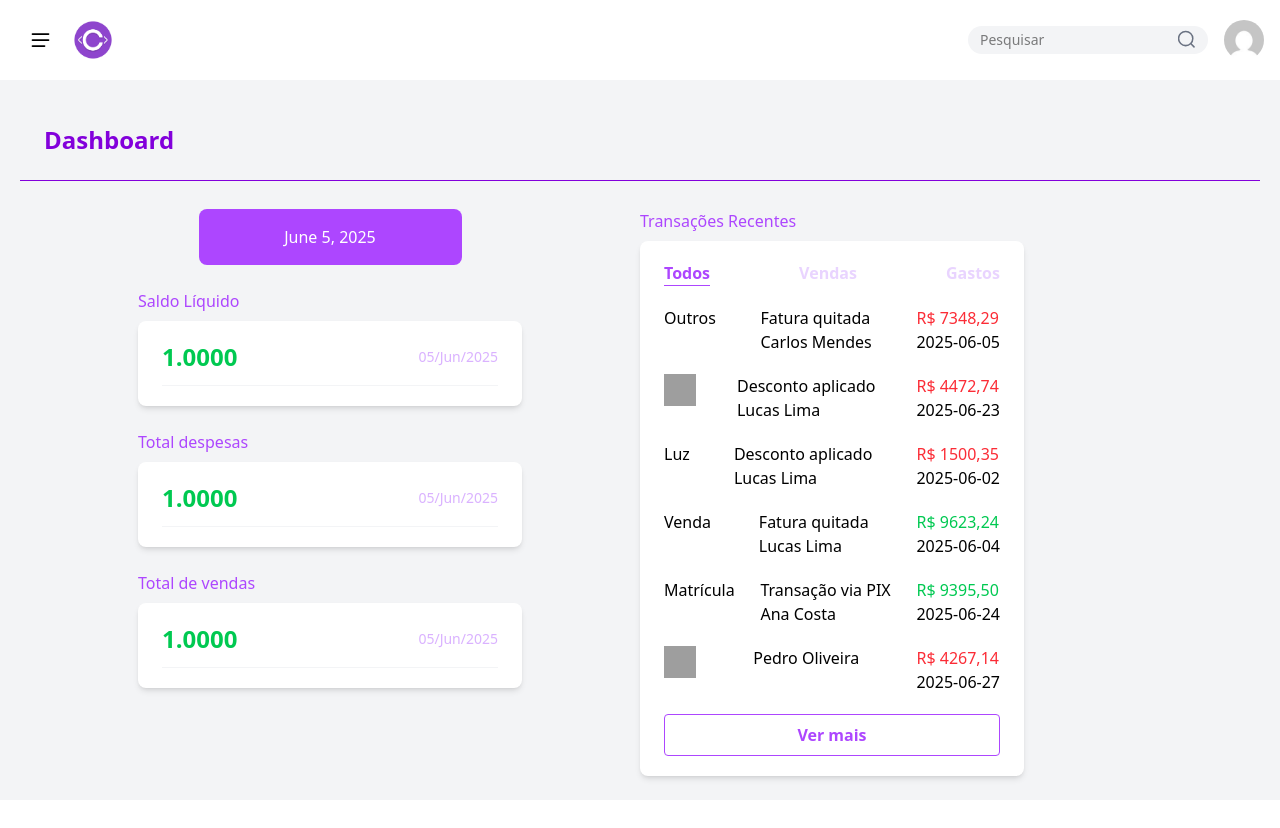
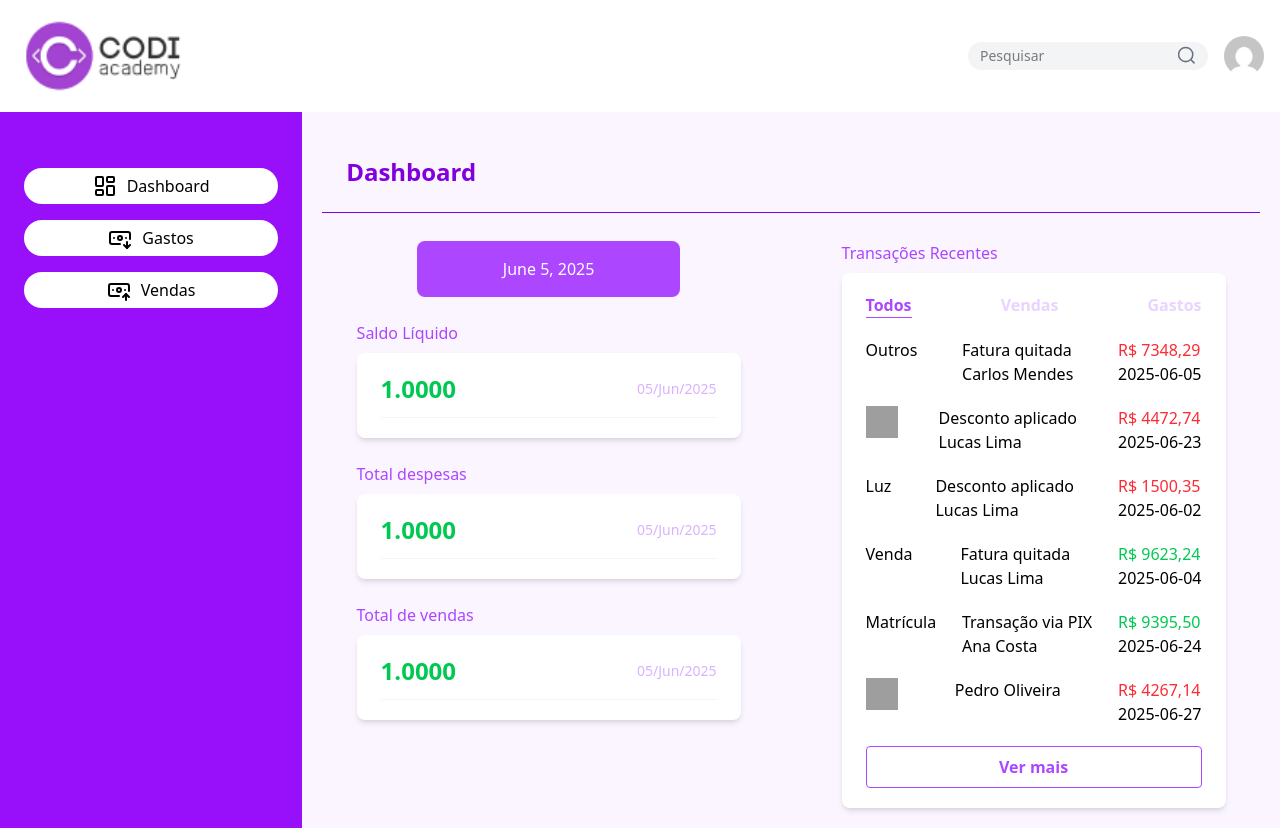
Before and after one commit to zSevens7/FinanciaChallenger, a React (Vite) app: page / in a window 1280 px wide. Before the commit the page ends 800 px from the top, so only its background shows below. Built offline with nearby package versions, Linux system fonts and the light colour scheme; grey boxes are pictures that could not be loaded.

Commit message:
melhora layout do dashboard

```diff
--- a/src/components/Header/index.tsx
+++ b/src/components/Header/index.tsx
@@ -19,12 +19,14 @@ function Header({ children }: HeaderProps) {
         {/* Burger menu */}
         {/* Logo */}
         <div className="flex-shrink-0 flex items-center gap-2">
+          <div className="md:hidden">
             <BurgerMenu
               setDrawerOpen={() => {
                 setDrawerVisible(true);
               }}
             />
-          <img src={logo} alt="Logo" className="h-10 w-auto" />
+          </div>
+          <img src={logo} alt="Logo" className="h-12 w-auto md:h-20" />
         </div>
 
         {/* Barra de Pesquisa + Perfil */}
@@ -59,14 +61,26 @@ function Header({ children }: HeaderProps) {
           />
         </div>
       </header>
+      <div className="flex flex-1">
+        <Drawer className="hidden md:flex" />
         {children}
+      </div>
+
+      <div
+        className={`p-6 absolute h-full w-96 bg-blue-300 transition-all duration-500 transform ${
+          drawerVisible ? "translate-x-0" : "-translate-x-full"
+        } md:hidden`}
+      >
         <Drawer
-        isVisible={drawerVisible}
+          className={`flex flex-col h-full absolute transition-all duration-500 transform ${
+            drawerVisible ? "translate-x-0" : "-translate-x-full"
+          } md:hidden`}
           closeDrawer={() => {
             setDrawerVisible(false);
           }}
         />
       </div>
+    </div>
   );
 }
 
--- a/src/components/Header/subcomponents/Drawer.tsx
+++ b/src/components/Header/subcomponents/Drawer.tsx
@@ -1,42 +1,65 @@
 import { Link } from "react-router-dom";
-import { X,
-   LayoutDashboard,
+import {
+  X,
+  LayoutDashboard,
   BanknoteArrowDown,
-BanknoteArrowUp} from "lucide-react"
+  BanknoteArrowUp,
+} from "lucide-react";
 
 type DrawerButtonProps = {
   label: string;
   route: string;
   icon: React.ReactNode;
-  closeDrawer: () => void;
+  closeDrawer?: () => void;
 };
 
-const DrawerButton = ({ label, route, closeDrawer, icon }: DrawerButtonProps) => {
+const DrawerButton = ({
+  label,
+  route,
+  closeDrawer,
+  icon,
+}: DrawerButtonProps) => {
   return (
-    <Link to={route} onClick={closeDrawer}>
-      <div className="flex gap-2.5 p-1.5 bg-indigo-500 items-center justify-center rounded-full">{icon}{label}</div>
+    <Link className="w-full" to={route} onClick={closeDrawer}>
+      <div className="flex gap-2.5 p-1.5 bg-white items-center justify-center rounded-full">
+        {icon}
+        {label}
+      </div>
     </Link>
   );
 };
 
 type DrawerProps = {
-  closeDrawer: () => void;
-  isVisible: boolean;
+  closeDrawer?: () => void;
+  className?: string;
 };
-const Drawer = ({ closeDrawer, isVisible }: DrawerProps) => {
+const Drawer = ({ closeDrawer, className }: DrawerProps) => {
   return (
-    <div
-      className={`p-6 absolute h-full w-96 bg-blue-300 transition-all duration-500 transform ${
-        isVisible ? "translate-x-0" : "-translate-x-full"
-      }`}
-    >
-      <button className="cursor-pointer" onClick={closeDrawer}>
-        <X/>
-      </button>
-      <div className="flex flex-col gap-4 mt-8">
-        <DrawerButton label="Dashboard" route="/" closeDrawer={closeDrawer} icon={<LayoutDashboard />}/>
-        <DrawerButton label="Gastos" route="/gastos" closeDrawer={closeDrawer} icon={<BanknoteArrowDown />} />
-        <DrawerButton label="Vendas" route="/vendas" closeDrawer={closeDrawer} icon={<BanknoteArrowUp />}/>
+    <div className={`p-6 w-96 bg-purple-600 ${className}`}>
+      {closeDrawer && (
+        <button className="cursor-pointer" onClick={closeDrawer}>
+          <X />
+        </button>
+      )}
+      <div className="flex flex-col gap-4 mt-8 items-center w-full ">
+        <DrawerButton
+          label="Dashboard"
+          route="/"
+          closeDrawer={closeDrawer}
+          icon={<LayoutDashboard />}
+        />
+        <DrawerButton
+          label="Gastos"
+          route="/gastos"
+          closeDrawer={closeDrawer}
+          icon={<BanknoteArrowDown />}
+        />
+        <DrawerButton
+          label="Vendas"
+          route="/vendas"
+          closeDrawer={closeDrawer}
+          icon={<BanknoteArrowUp />}
+        />
       </div>
     </div>
   );
--- /dev/null
+++ b/src/features/gastos/components/PageContainer.tsx
@@ -0,0 +1,11 @@
+export default function PageContainer({
+  children,
+}: {
+  children: React.ReactNode;
+}) {
+  return (
+    <div className="p-5 bg-purple-50 w-full h-full flex flex-col">
+      {children}
+    </div>
+  );
+}
--- a/src/pages/Dashboard.tsx
+++ b/src/pages/Dashboard.tsx
@@ -5,20 +5,21 @@ import DatePicker from "react-datepicker";
 import "react-datepicker/dist/react-datepicker.css";
 import DashboardKPI from "../components/DashboardKPI";
 import DashHistory from "../components/DashHistory/DashHistory";
+import PageContainer from "../features/gastos/components/PageContainer";
 
 const Dashboard = () => {
   const [startDate, setStartDate] = useState(new Date());
 
   return (
     // Parent component for the dashboard page
-    <div className="p-5 bg-gray-100 w-full h-full flex flex-col">
+    <PageContainer>
       {/* HEADER */}
-      <div className="p-6 font-bold text-2xl text-purple-700 border-b border-purple-700 mb-7">
+      <div className="p-6 font-bold text-2xl text-purple-700 border-b border-purple-700 mb-7 ">
         Dashboard
       </div>
       {/* DATE SELECTOR */}
-      <div className="flex-row flex w-full ">
-        <div className="flex flex-col w-1/2 items-center gap-6">
+      <div className="flex-col md:flex-row flex w-full gap-8">
+        <div className="flex flex-col items-center gap-6 w-full md:w-1/2">
           <DatePicker
             value={moment(startDate).format("LL")}
             selected={startDate}
@@ -26,9 +27,9 @@ const Dashboard = () => {
             customInput={
               <input className=" bg-purple-500 text-white font-medium rounded-lg p-4 flex items-center justify-center max-w-96 text-center cursor-pointer" />
             }
-            />
+          />
 
-            {/* KPI CARDS */}
+          {/* KPI CARDS */}
           <DashboardKPI
             title="Saldo Líquido"
             value="1.0000"
@@ -48,11 +49,11 @@ const Dashboard = () => {
 
         {/* TRANSACTION HISTORY */}
 
-        <div>
+        <div className="flex flex-col  items-center w-full md:w-1/2">
           <DashHistory />
         </div>
       </div>
-    </div>
+    </PageContainer>
   );
 };
 
--- a/src/pages/GastosPage.tsx
+++ b/src/pages/GastosPage.tsx
@@ -28,6 +28,7 @@ import {
   Tooltip,
   Legend,
 } from 'chart.js'
+import PageContainer from "../features/gastos/components/PageContainer"
 
 ChartJS.register(
   CategoryScale,
@@ -86,7 +87,7 @@ export const GastosPage = () => {
   const tipoAgg = aggregateByTipoDespesa(filtered)
 
   return (
-    <div className="min-h-screen bg-[#f4f5f7] p-4">
+    <PageContainer>
       <div className="container mx-auto bg-white rounded-xl shadow-2xl p-6">
         <HeaderApp />
 
@@ -207,7 +208,7 @@ export const GastosPage = () => {
           message="Deseja apagar todos os gastos? Esta ação não pode ser desfeita."
         />
       </div>
-    </div>
+    </PageContainer>
   )
 }
 
```
Also changed, not shown: src/assets/icons/logo.png, 1 other file (tests, documents, lock files or other folders). Lines whose indentation alone changed are shown as unchanged.
